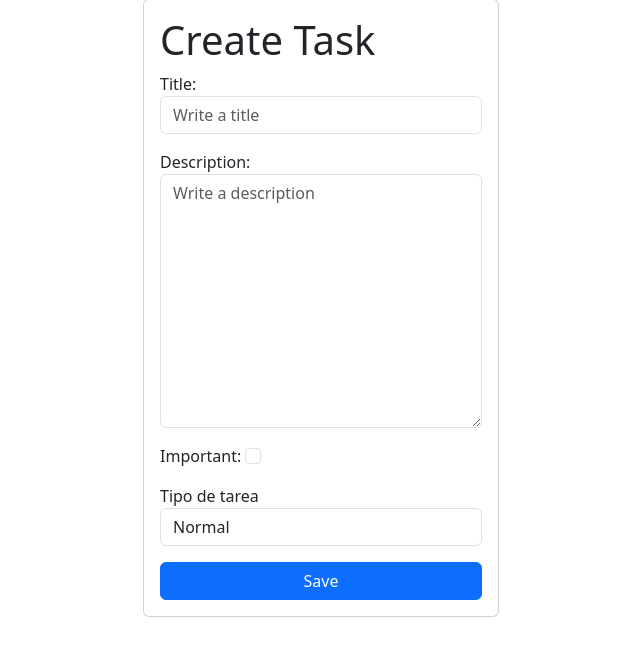
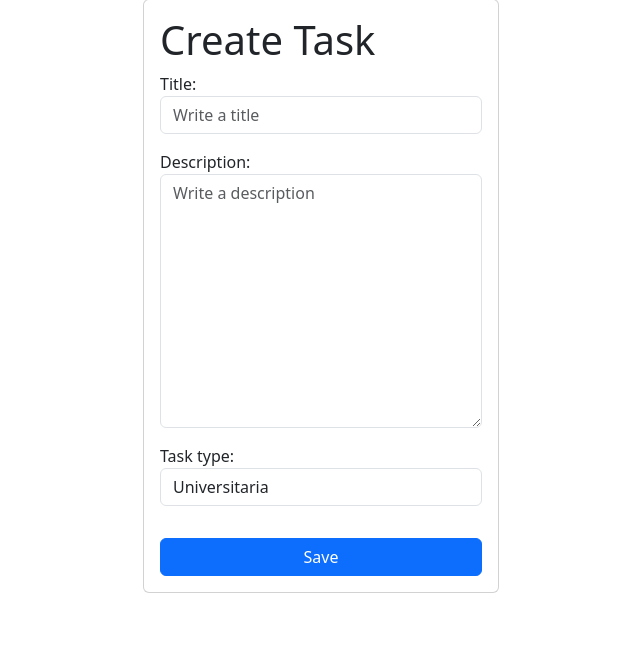
Before and after one commit to Marcwos/django-proyecto, a Django app: page /tasks/create/ in a window 1280 px wide. Shown: the part 57-713 px from the top of the page, without its empty margins (319-959 px from the left). Run offline with Django 5.2, Linux system fonts and the light colour scheme; a user stored in the database is signed in.

Commit message:
Modificacion de tipos de tareas, uni, labo y  perso, se elimino el check important

```diff
--- a/tasks/commands.py
+++ b/tasks/commands.py
@@ -6,12 +6,11 @@ class TaskCommand:
         raise NotImplementedError("Debes implementar el método 'execute' en las clases hijas.")
 
 class CreateTaskCommand(TaskCommand):
-    def __init__(self, user, title, description, task_type, important=False):
+    def __init__(self, user, title, description, task_type):
         self.user = user
         self.title = title
         self.description = description
         self.task_type = task_type
-        self.important = important
 
 
     def execute(self):
@@ -19,8 +18,7 @@ class CreateTaskCommand(TaskCommand):
             user=self.user,
             title=self.title,
             description=self.description,
-            task_type=self.task_type,
-            important=self.important
+            task_type=self.task_type
         )
         return task
 
--- a/tasks/forms.py
+++ b/tasks/forms.py
@@ -4,9 +4,9 @@ from .models import Task
 class TaskForm(forms.ModelForm):
     class Meta:
         model = Task
-        fields = ['title','description','important']
+        fields = ['title', 'description', 'task_type']
         widgets = {
             'title': forms.TextInput(attrs={'class': 'form-control', 'placeholder': 'Write a title'}),
-            'description': forms.Textarea(attrs={'class': 'form-control', 'placeholder':'Write a description'}),
-            'important': forms.CheckboxInput(attrs={'class': 'form-check-input text-center'})
+            'description': forms.Textarea(attrs={'class': 'form-control', 'placeholder': 'Write a description'}),
+            'task_type': forms.Select(attrs={'class': 'form-control'})  # Agrega el widget Select
         }
--- a/tasks/models.py
+++ b/tasks/models.py
@@ -3,17 +3,17 @@ from django.contrib.auth.models import User
 
 class Task(models.Model):
     TASK_TYPE_CHOICES = [
-        ('normal', 'Normal'),
-        ('urgent', 'Urgent')
+        ('university', 'Universitaria'),
+        ('personal', 'Personal'),
+        ('work', 'Laboral'),
     ]
 
     title = models.CharField(max_length=100)
     description = models.TextField(blank=True)
     created = models.DateTimeField(auto_now_add=True)
     datecompleted = models.DateTimeField(null=True, blank=True)
-    important = models.BooleanField(default=False)
     user = models.ForeignKey(User, on_delete=models.CASCADE)
     task_type = models.CharField(max_length=10, choices=TASK_TYPE_CHOICES, default='normal')
 
     def __str__(self):
-        return f"{self.title} - {self.user.username} ({self.task_type})"
+        return self.title
--- a/tasks/templates/create_task.html
+++ b/tasks/templates/create_task.html
@@ -13,15 +13,6 @@
 
                 {{ form.as_p }}
 
-                <!-- Selección del tipo de tarea -->
-                <div class="form-group">
-                    <label for="task_type">Tipo de tarea</label>
-                    <select class="form-control" name="task_type" id="task_type">
-                        <option value="normal">Normal</option>
-                        <option value="urgent">Urgente</option>
-                    </select>
-                </div>
-
                 <button class="btn btn-primary mt-3">
                     Save
                 </button>
--- a/tasks/views.py
+++ b/tasks/views.py
@@ -7,7 +7,7 @@ from .forms import TaskForm
 from .models import Task
 from django.utils import timezone
 from django.contrib.auth.decorators import login_required
-from .decorators import UrgentTaskDecorator, ImportantTaskDecorator, NormalTaskDecorator
+from .decorators import UniversidadTaskDecorator, LaboralTaskDecorator, PersonalTaskDecorator
 from .commands import CreateTaskCommand, UpdateTaskCommand, DeleteTaskCommand
 
 def home(request):
@@ -42,14 +42,15 @@ def tasks(request):
 
     decorated_tasks = []
     for task in tasks:
-        if task.task_type == 'urgent':
-            decorated_tasks.append(UrgentTaskDecorator(task))
-        elif task.important:
-            decorated_tasks.append(ImportantTaskDecorator(task))
-        else:
-            decorated_tasks.append(NormalTaskDecorator(task))
+        if task.task_type == 'university':
+            decorated_tasks.append(UniversidadTaskDecorator(task))  # Ajusta según tu lógica
+        elif task.task_type == 'personal':
+            decorated_tasks.append(PersonalTaskDecorator(task))  # Ajusta según tu lógica
+        elif task.task_type == 'work':
+            decorated_tasks.append(LaboralTaskDecorator(task))  # Ajusta según tu lógica
 
     return render(request, 'tasks.html', {'tasks': decorated_tasks})
+
 
 @login_required
 def tasks_completed(request):
@@ -61,7 +62,7 @@ def create_task(request):
     if request.method == 'GET':
         return render(request, "create_task.html", {
             'form': TaskForm,
-            'task_types': ['normal', 'urgent']
+            'task_types': ['university', 'personal', 'work']  # Incluye los nuevos tipos aquí
         })
     else:
         try:
@@ -71,15 +72,14 @@ def create_task(request):
                     user=request.user,
                     title=form.cleaned_data['title'],
                     description=form.cleaned_data['description'],
-                    task_type=request.POST.get('task_type', 'normal'),
-                    important=form.cleaned_data.get('important', False)
+                    task_type=form.cleaned_data['task_type']  # Usa el valor del formulario
                 )
                 command.execute()
                 return redirect('tasks')
         except ValueError:
             return render(request, "create_task.html", {
                 'form': TaskForm,
-                'task_types': ['normal', 'urgent'],
+                'task_types': ['university', 'personal', 'work'],  # Incluye los nuevos tipos aquí
                 'error': 'Please provide valid data'
             })
 
```
Also changed, not shown: tasks/decorators.py (+6 -6 lines), db.sqlite3, tasks/migrations/0003_remove_task_important.py (added), tasks/migrations/0004_alter_task_task_type.py (added).
